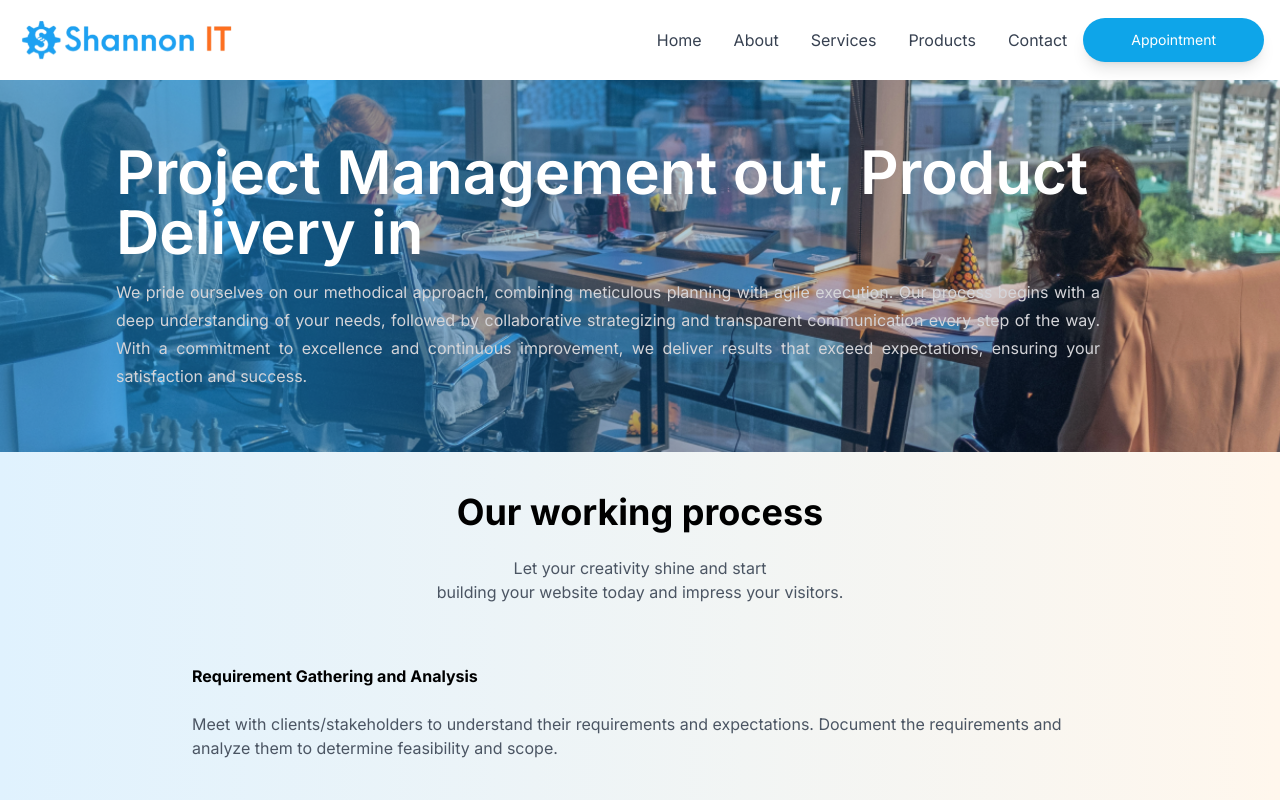
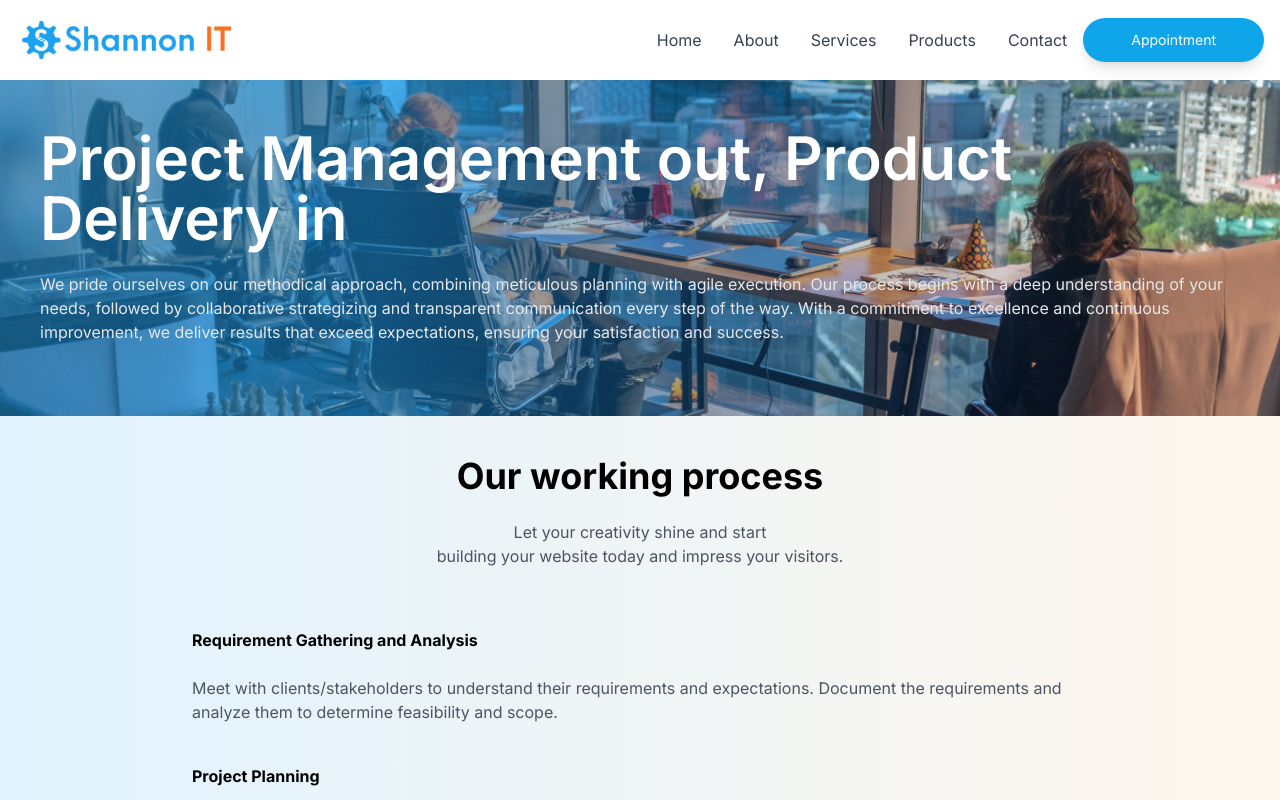
Before and after one commit to back4page/shannon, a Next.js app: page /how-we-work in a window 1280 px wide. Shown: the top 800 px of the page. Built offline with nearby package versions, Linux system fonts and the light colour scheme.

Commit message:
change how-we-work background

```diff
--- a/src/app/globals.css
+++ b/src/app/globals.css
@@ -12,7 +12,8 @@
   background-repeat: no-repeat;
   background-size: cover;
 }
-.product {
+.product,
+.how-we-work {
   background-image: url('../../public/product.png');
   background-repeat: no-repeat;
   background-size: cover;
--- a/src/app/how-we-work/page.jsx
+++ b/src/app/how-we-work/page.jsx
@@ -4,25 +4,24 @@ const page = () => {
   const processDescStyle = 'text-gray-600';
   return (
     <>
-      <section className="flex overflow-hidden relative flex-col items-start self-stretch px-20 py-12 w-full min-h-[355px] max-md:px-5 max-md:max-w-full">
-        <img
-          loading="lazy"
-          src={'./product.png'}
-          className="object-cover absolute inset-0 size-full"
-          alt=""
-        />
-        <div className="relative mt-3.5 ml-9 text-6xl font-semibold text-white max-md:max-w-full max-md:text-4xl">
-          Project Management out, Product <br />
-          Delivery in
+      <section className="how-we-work w-screen">
+        <div className="max-w-[1400px] mx-auto py-12 px-3">
+          <div className="max-w-[1200px] mx-auto">
+            <div className="text-6xl font-semibold text-white">
+              Project Management out, Product <br />
+              Delivery in
+            </div>
+            <p className="text-gray-200 py-6">
+              We pride ourselves on our methodical approach, combining
+              meticulous planning with agile execution. Our process begins with
+              a deep understanding of your needs, followed by collaborative
+              strategizing and transparent communication every step of the way.
+              With a commitment to excellence and continuous improvement, we
+              deliver results that exceed expectations, ensuring your
+              satisfaction and success.
+            </p>
+          </div>
         </div>
-        <p className="relative mt-4 mb-3.5 ml-9 text-base leading-7 text-justify text-zinc-300 w-[984px] max-md:max-w-full">
-          We pride ourselves on our methodical approach, combining meticulous
-          planning with agile execution. Our process begins with a deep
-          understanding of your needs, followed by collaborative strategizing
-          and transparent communication every step of the way. With a commitment
-          to excellence and continuous improvement, we deliver results that
-          exceed expectations, ensuring your satisfaction and success.
-        </p>
       </section>
       <div className="bg-gradient-to-r from-sky-100 to-orange-50">
         <div className="px-3 md:px-12 py-10 max-w-[1400px] mx-auto">
```
